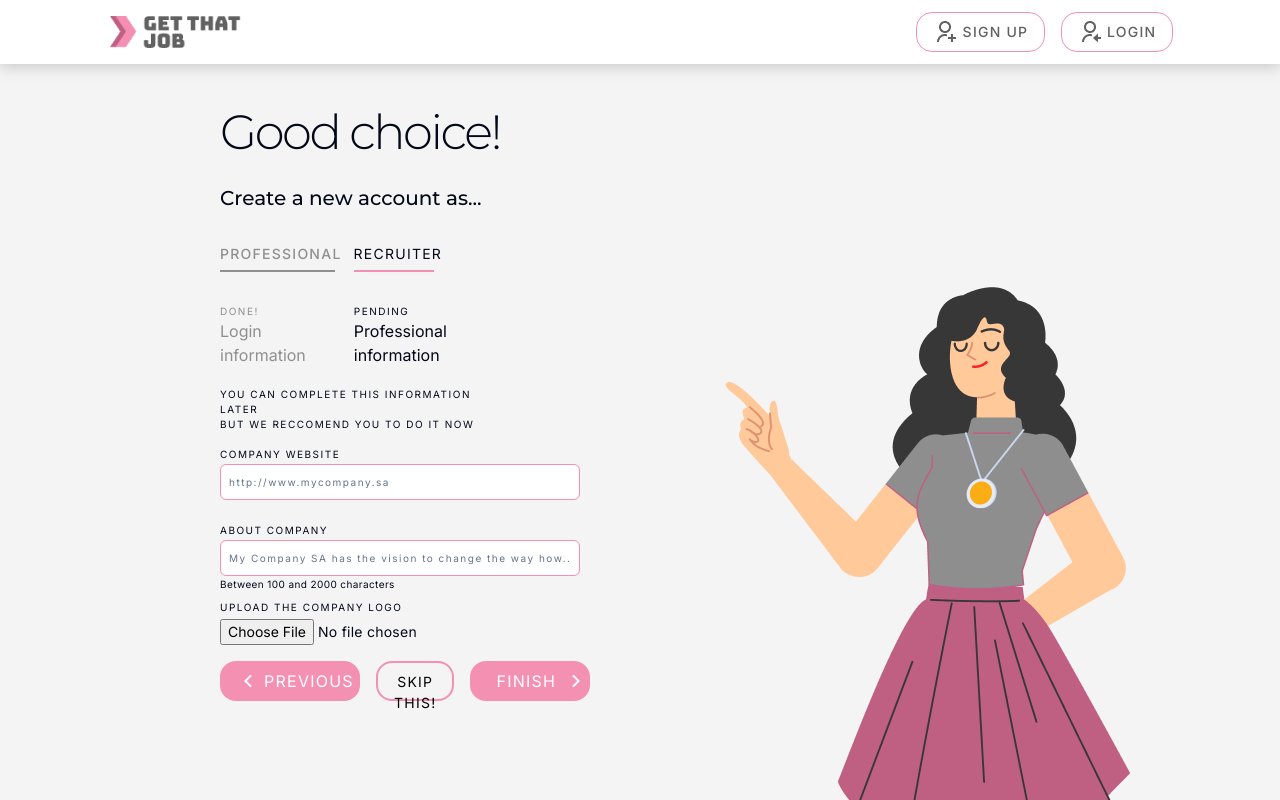
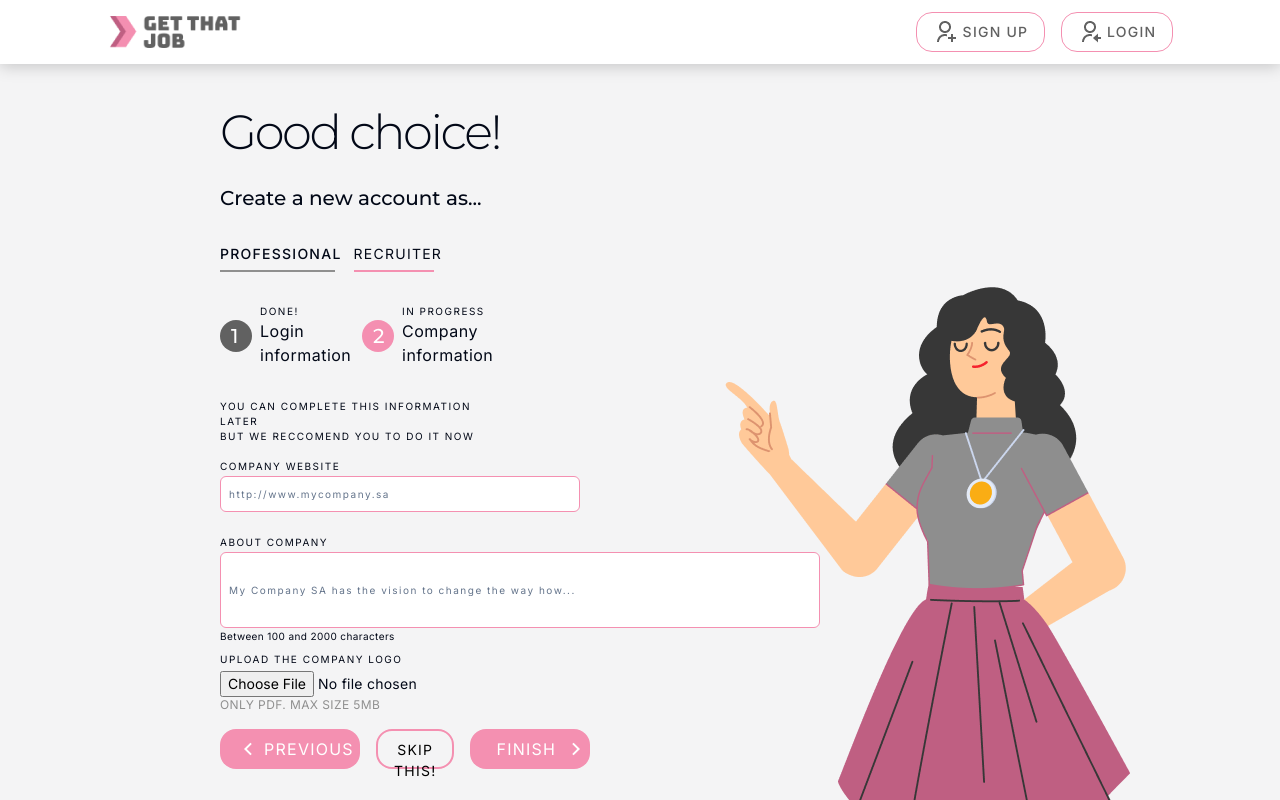
Before and after one commit to kkantaaa/get-that-job-2J3K, a React (Vite) app in the folder client/: page /recruiter/register2 in a window 1280 px wide. Built offline with nearby package versions, Linux system fonts and the light colour scheme.

Commit message:
commit changes

```diff
--- a/client/src/components/ProfessionalInfo.jsx
+++ b/client/src/components/ProfessionalInfo.jsx
@@ -151,7 +151,7 @@ function ProfessionalInfo() {
           />
         </div>
 
-        <p className="text-[12px] font-normal leading-[16px] tracking-[0.4px] uppercase">
+        <p className="text-[12px] font-normal text-LightGray leading-[16px] tracking-[0.4px] uppercase">
           Only PDF. Max size 5MB
         </p>
 
--- a/client/src/components/RecruitCompanyInfo.jsx
+++ b/client/src/components/RecruitCompanyInfo.jsx
@@ -105,7 +105,7 @@ function RecruitCompanyInfo() {
               //   rules={{ required: "About company experience is required" }}
               render={({ field }) => (
                 <input
-                  className="flex w-[360px] h-[36px] rounded-md border border-Pink  bg-background p-[8px] text-sm ring-offset-background file:border-0 file:bg-transparent file:text-sm file:font-medium placeholder:text-muted-foreground focus-visible:outline-none focus-visible:ring-2 focus-visible:ring-ring focus-visible:ring-offset-2 disabled:cursor-not-allowed disabled:opacity-50"
+                  className="flex w-[600px] h-[76px] rounded-md border border-Pink  bg-background p-[8px] text-sm ring-offset-background file:border-0 file:bg-transparent file:text-sm file:font-medium placeholder:text-muted-foreground focus-visible:outline-none focus-visible:ring-2 focus-visible:ring-ring focus-visible:ring-offset-2 disabled:cursor-not-allowed disabled:opacity-50"
                   id="aboutcompany"
                   name="aboutcompany"
                   type="text"
@@ -151,6 +151,11 @@ function RecruitCompanyInfo() {
             </div>
           )}
         </div>
+
+        <p className="text-[12px] text-LightGray font-normal leading-[16px] tracking-[0.4px] uppercase">
+          Only PDF. Max size 5MB
+        </p>
+
         <div className="mt-[16px] flex flex-row">
           <div className="mr-[16px] w-[140px] h-[40px] px-[16px] py-[8px] bg-Pink rounded-[16px] text-white text-center text-sm tracking-[1.25px]">
           <button
--- a/client/src/pages/RecruitRegisterPage1.jsx
+++ b/client/src/pages/RecruitRegisterPage1.jsx
@@ -2,6 +2,8 @@ import RecruitLogInInfo from "@/components/RecruitLogInInfo.jsx"
 import happyGirl from "../images/landing-page/discussing.png";
 import { useNavigate } from "react-router-dom";
 import NavBar from "@/components/NavBar";
+import StepOne from "../images/registration-page/step-one-pink.svg";
+import StepTwo from "../images/registration-page/step-two-gray.svg";
 
 
 function RecruitRegisterPage1() {
@@ -29,18 +31,29 @@ function RecruitRegisterPage1() {
         </div>
       </div>
 
-      <div className="flex flex-row mb-[32px] font-Inter">
-        <div className="flex flex-col mt-[32px] mr-[24px]">
-          <p className="text-[10px] font-normal leading-normal tracking-[1.5px]">IN PROGRESS</p>
-          <p className="text-[16px] font-normal tracking[0.5px] leading-[24px]">Login</p>
-          <p className="text-[16px] font-normal tracking[0.5px] leading-[24px]">information</p>
-        </div>
-        <div className="flex flex-col mt-[32px] ml-[24px] text-LightGray">
-          <p className="text-[10px] font-normal leading-normal tracking-[1.5px]">PENDING</p>
-          <p className="text-[16px] font-normal tracking[0.5px] leading-[24px]">Company</p>
-          <p className="text-[16px] font-normal tracking[0.5px] leading-[24px]">information</p>
-        </div>
-      </div>
+          {/* Registration Steps */}
+          <div className="flex flex-row mb-[32px] font-Inter">
+            {/* Step 1 */}
+            <div className="flex flex-row mt-[32px] mr-[16px] items-center">
+              <img className="w-[32px] h-[32px]" src={StepOne} alt="Step One" />
+              <div className="flex flex-col ml-[8px]">
+                <p className="text-[10px] font-normal leading-normal tracking-[1.5px]">IN PROGRESS</p>
+                <p className="text-[16px] font-normal tracking-[0.5px] leading-[24px]">Login</p>
+                <p className="text-[16px] font-normal tracking-[0.5px] leading-[24px]">information</p>
+              </div>
+            </div>
+
+            {/* Step 2 */}
+            <div className="flex flex-row mt-[32px] mr-[16px] items-center">
+              <img className="w-[32px] h-[32px]" src={StepTwo} alt="Step Two" />
+              <div className="flex flex-col ml-[8px] text-LightGray">
+                <p className="text-[10px] font-normal leading-normal tracking-[1.5px]">PENDING</p>
+                <p className="text-[16px] font-normal tracking-[0.5px] leading-[24px]">company</p>
+                <p className="text-[16px] font-normal tracking-[0.5px] leading-[24px]">information</p>
+              </div>
+            </div>
+          </div>
+
       <RecruitLogInInfo />
     </div>
     <img className="fixed bottom-0 right-[120px] object-cover" src={happyGirl} alt="image-of-young-girl"/>
--- a/client/src/pages/RecruitRegisterPage2.jsx
+++ b/client/src/pages/RecruitRegisterPage2.jsx
@@ -1,44 +1,82 @@
 import RecruitCompanyInfo from "@/components/RecruitCompanyInfo.jsx"
 import happyGirl from "../images/landing-page/discussing.png";
 import NavBar from "@/components/NavBar";
+import StepOne from "../images/registration-page/step-one-dark.svg";
+import StepTwo from "../images/registration-page/step-two-pink.svg";
 
 
 function RecruitRegisterPage2() {
   return (
     <>
       <div className="bg-Background min-h-screen flex flex-col">
-    <NavBar/>
+        <NavBar />
         <div className="flex flex-col ml-[220px] mt-[32px] mr-[776px]">
-      <h1 className="font-Montserrat text-[48px] font-light tracking-tighter leading-normal mb-[16px]"> Good choice!</h1>
-      <p className="font-Montserrat text-[20px] leading-7 font-medium mb-[32px]" >Create a new account as...</p>
+          <h1 className="font-Montserrat text-[48px] font-light tracking-tighter leading-normal mb-[16px]">
+            Good choice!
+          </h1>
+          <p className="font-Montserrat text-[20px] leading-7 font-medium mb-[32px]">
+            Create a new account as...
+          </p>
           <div className="flex flex-row">
-        <div className="flex flex-col font-Inter text-LightGray">
-        <h2 className="text-[14px] font-medium leading-5 tracking-[1.25px] mr-[12px]">PROFESSIONAL</h2>
+            <div className="flex flex-col font-Inter text-light-gray">
+              <h2 className="text-[14px] font-medium leading-5 tracking-[1.25px] mr-[12px]">
+                PROFESSIONAL
+              </h2>
               <div className="w-[115px] h-[2px] bg-LightGray mt-[6px]"></div>
             </div>
             <div className="flex flex-col font-Inter">
-        <h2 className="text-[14px] font-normal leading-5 tracking-[1.25px]">RECRUITER</h2>
+              <h2 className="text-[14px] font-normal leading-5 tracking-[1.25px]">
+                RECRUITER
+              </h2>
               <div className="w-[80px] h-[2px] bg-Pink mt-[6px]"></div>
             </div>
           </div>
-      <div className="flex flex-row mb-[20px] font-Inter">
-        <div className="flex flex-col mt-[32px] mr-[24px] text-LightGray">
-          <p className="text-[10px] font-normal leading-normal tracking-[1.5px]">DONE!</p>
-          <p className="text-[16px] font-normal tracking[0.5px] leading-[24px]">Login</p>
-          <p className="text-[16px] font-normal tracking[0.5px] leading-[24px]">information</p>
-        </div>
-        <div className="flex flex-col mt-[32px] ml-[24px]">
-          <p className="text-[10px] font-normal leading-normal tracking-[1.5px]">PENDING</p>
-          <p className="text-[16px] font-normal tracking[0.5px] leading-[24px]">Professional</p>
-          <p className="text-[16px] font-normal tracking[0.5px] leading-[24px]">information</p>
+
+          {/* Registration Steps Part 2 */}
+          <div className="flex flex-row mb-[32px] font-Inter">
+            {/* Step 1 */}
+            <div className="flex flex-row mt-[32px] mr-[16px] items-center">
+              <img className="w-[32px] h-[32px]" src={StepOne} alt="Step One" />
+              <div className="flex flex-col ml-[8px]">
+                <p className="text-[10px] font-normal leading-normal tracking-[1.5px]">
+                  DONE!
+                </p>
+                <p className="text-[16px] font-normal tracking-[0.5px] leading-[24px]">
+                  Login
+                </p>
+                <p className="text-[16px] font-normal tracking-[0.5px] leading-[24px]">
+                  information
+                </p>
               </div>
             </div>
+
+            {/* Step 2 */}
+            <div className="flex flex-row mt-[32px] mr-[16px] items-center">
+              <img className="w-[32px] h-[32px]" src={StepTwo} alt="Step Two" />
+              <div className="flex flex-col ml-[8px]">
+                <p className="text-[10px] font-normal leading-normal tracking-[1.5px]">
+                  IN PROGRESS
+                </p>
+                <p className="text-[16px] font-normal tracking-[0.5px] leading-[24px]">
+                  Company
+                </p>
+                <p className="text-[16px] font-normal tracking-[0.5px] leading-[24px]">
+                  information
+                </p>
+              </div>
+            </div>
+          </div>
+
           <RecruitCompanyInfo />
         </div>
-    <img className="fixed bottom-0 right-[120px] object-cover" src={happyGirl} alt="image-of-young-girl"/>
+        <img
+          className="fixed bottom-0 right-[120px] object-cover"
+          src={happyGirl}
+          alt="image-of-young-girl"
+        />
       </div>
     </>
-  )
+  );
 }
 
-export default RecruitRegisterPage2
+export default RecruitRegisterPage2;
```
Lines whose indentation alone changed are shown as unchanged.
